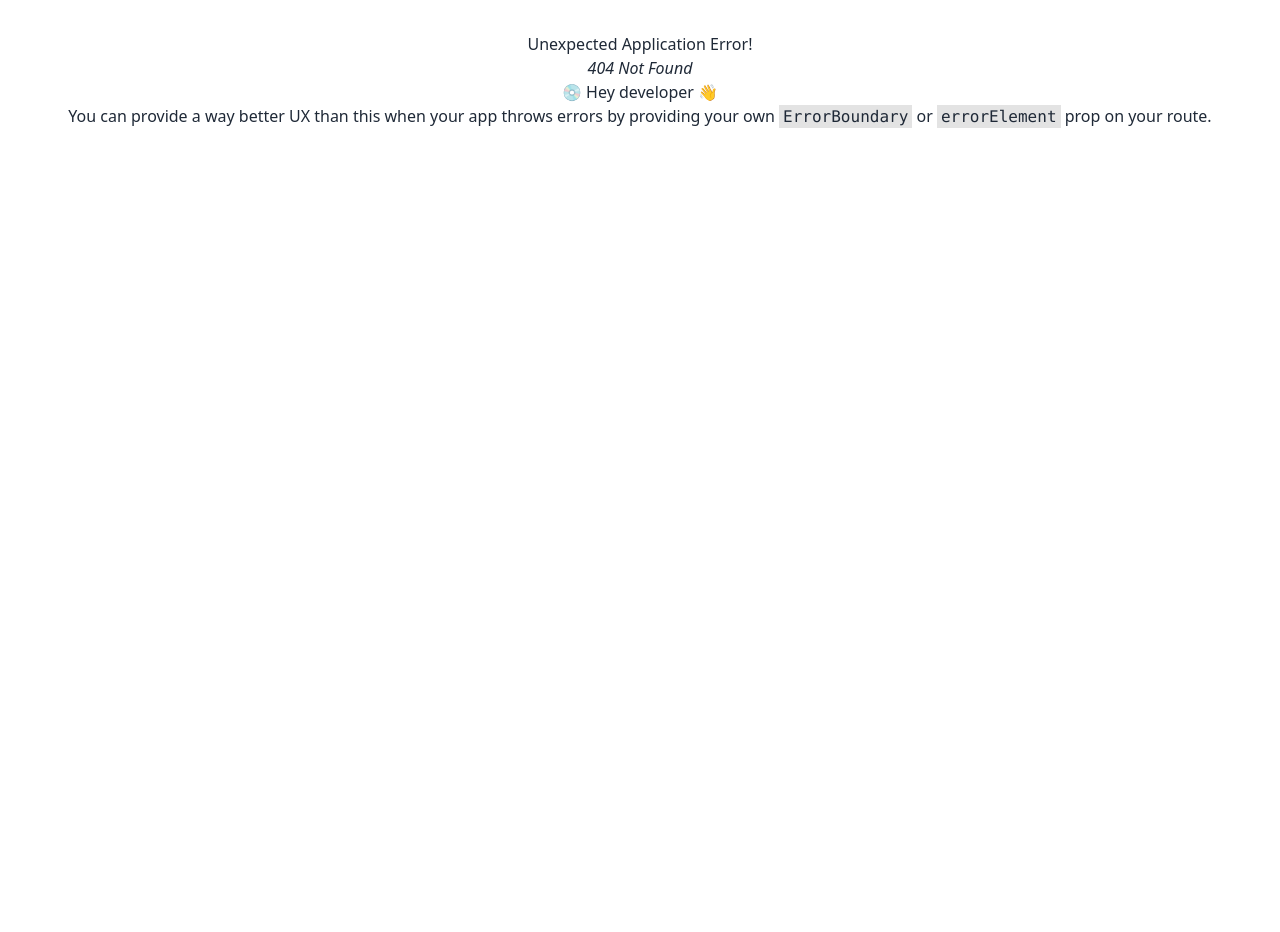
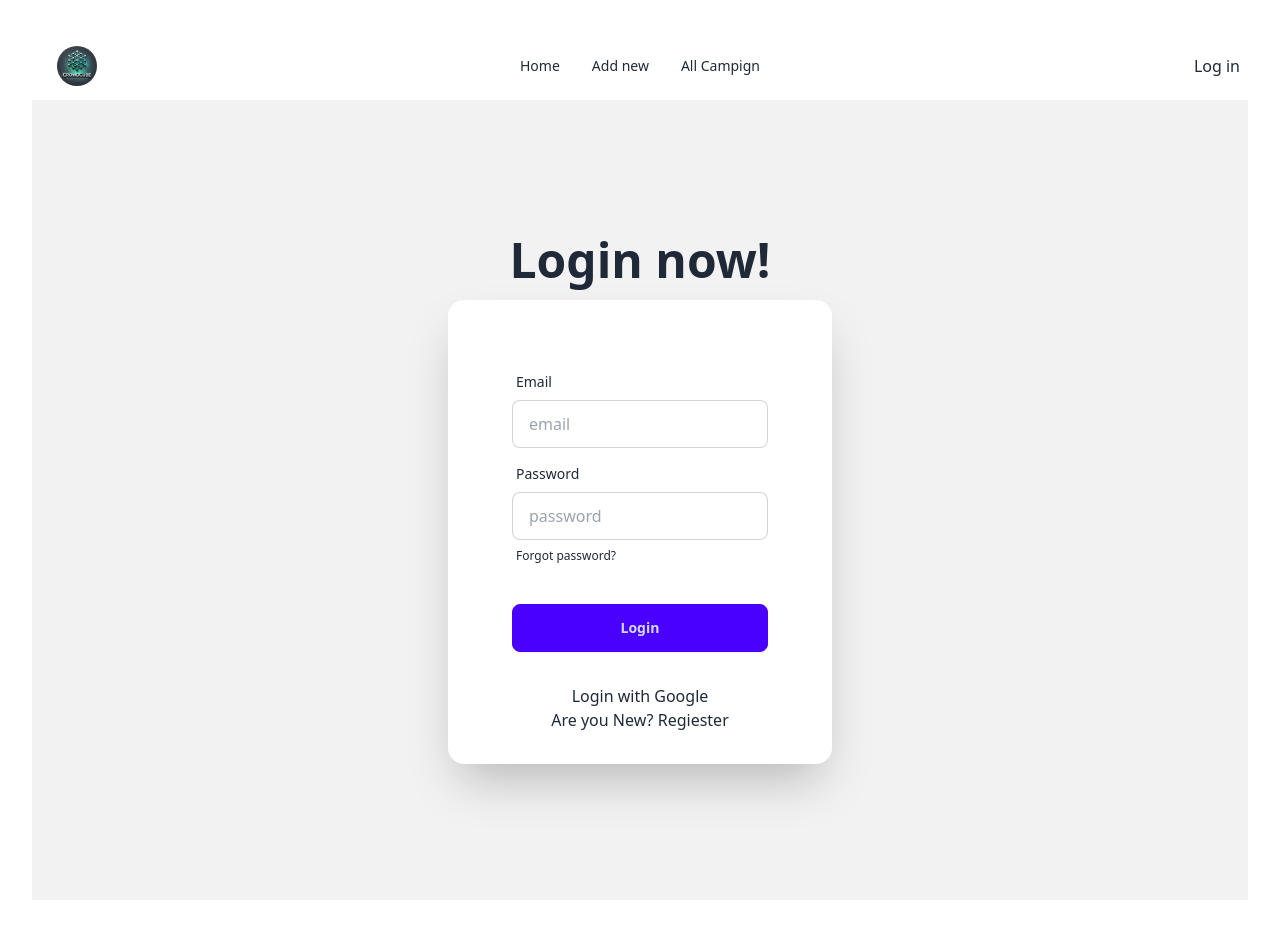
Before and after one commit to alamin20cse/crowd-funding-client-10, a React (Vite) app: page /login in a window 1280 px wide. Before the commit this address had no page. Before the commit the page ends 800 px from the top, so only its background shows below. Built offline with nearby package versions, Linux system fonts and the light colour scheme.

Commit message:
login page desigen

```diff
--- /dev/null
+++ b/src/Component/Login.jsx
@@ -0,0 +1,42 @@
+import React from 'react';
+import { Link } from 'react-router-dom';
+
+const Login = () => {
+    return (
+        <div className="hero bg-base-200 min-h-screen">
+  <div className="hero-content flex-col">
+    <div className="text-center lg:text-left">
+      <h1 className="text-5xl font-bold">Login now!</h1>
+
+    </div>
+    <div className="card bg-base-100 w-full max-w-sm shrink-0 shadow-2xl">
+      <form className="card-body">
+        <div className="form-control">
+          <label className="label">
+            <span className="label-text">Email</span>
+          </label>
+          <input type="email" placeholder="email" className="input input-bordered" required />
+        </div>
+        <div className="form-control">
+          <label className="label">
+            <span className="label-text">Password</span>
+          </label>
+          <input type="password" placeholder="password" className="input input-bordered" required />
+          <label className="label">
+            <a href="#" className="label-text-alt link link-hover">Forgot password?</a>
+          </label>
+        </div>
+        <div className="form-control mt-6">
+          <button className="btn btn-primary">Login</button>
+        </div>
+      </form>
+      <button>Login with Google</button>
+      <p>Are you New? <Link to='/regiester'>Regiester</Link> </p>
+
+    </div>
+  </div>
+</div>
+    );
+};
+
+export default Login;
--- a/src/Component/Navbar.jsx
+++ b/src/Component/Navbar.jsx
@@ -1,5 +1,6 @@
 import React from 'react';
-import { NavLink } from 'react-router-dom';
+import { Link, NavLink } from 'react-router-dom';
+import logo from '../assets/logo.webp'
 
 const Navbar = () => {
     const link=<>
@@ -37,7 +38,10 @@ const Navbar = () => {
 
             </ul>
           </div>
-          <a className="btn btn-ghost text-xl">daisyUI</a>
+          <a className="btn btn-ghost text-xl">
+            <img className='h-10 w-10 rounded-full' src={logo}></img>
+
+          </a>
         </div>
         <div className="navbar-center hidden lg:flex">
           <ul className="menu menu-horizontal px-1">
@@ -45,7 +49,14 @@ const Navbar = () => {
           </ul>
         </div>
         <div className="navbar-end">
-          <a className="btn">Button</a>
+          <button>
+            <Link to='/login'>
+            Log in
+
+            </Link>
+
+
+          </button>
         </div>
       </div>
     );
--- a/src/main.jsx
+++ b/src/main.jsx
@@ -11,6 +11,7 @@ import HomeMain from './Component/HomeMain.jsx';
 import Home from './Component/Home.jsx';
 import AddNewCampaign from './Component/AddNewCampaign.jsx';
 import AllCampaign from './Component/AllCampaign.jsx';
+import Login from './Component/Login.jsx';
 
 const router = createBrowserRouter([
   {
@@ -30,6 +31,10 @@ const router = createBrowserRouter([
         path:'/allcampaign',
         element:<AllCampaign></AllCampaign>,
         loader:()=>fetch('http://localhost:4000/campign'),
+      },
+      {
+        path:'/login',
+        element:<Login></Login>
       }
 
 
```
Also changed, not shown: src/assets/logo.webp (added).
